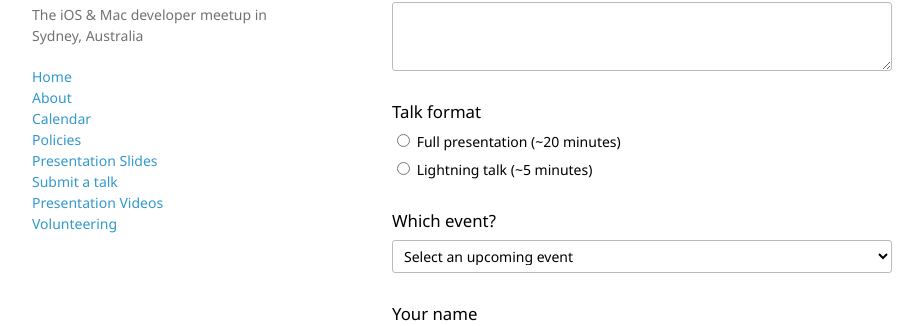
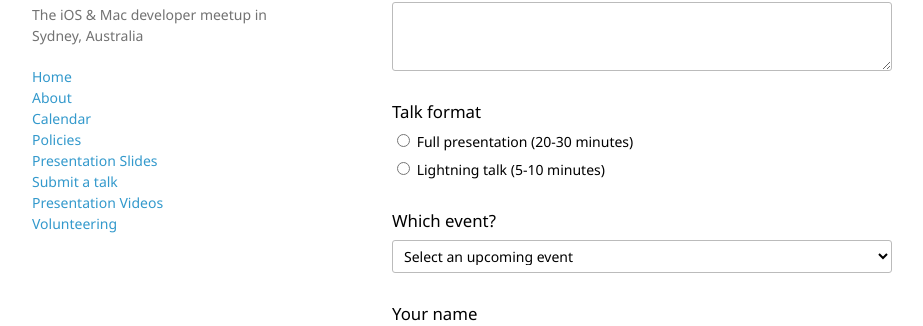
Before and after one commit to SydneyCocoaHeads/SydneyCocoaheads.github.io, a Jekyll site: the page built from submit-a-talk.md, in a window 1280 px wide and 1097 px high. Shown: the part 240-566 px from the top of the window, without its empty margins (178-1101 px from the left). Built offline with Jekyll 4.4.1, drawn with Linux system fonts in a browser that asks for light colours.

Commit message:
Talk submission form updates (#5)
* Add upcoming meetup dates for Jan and Feb

* Update wording of talk lengths to be clearer

* Fix indexing mismatch for Day of Week in Meetup widget

* Fix broken Meetup icon

```diff
--- a/index.html
+++ b/index.html
@@ -13,7 +13,7 @@ layout: default
   </div>
   <div class="meetup__widget" style="display: none;">
     <div class="meetup__branding">
-      <img class="meetup__favicon" src="http://www.meetup.com/favicon.ico" width="16" height="16">
+      <img class="meetup__favicon" src="/assets/meetup.ico" width="16" height="16">
       <a class="meetup__branding-link" href="http://www.meetup.com/">Meetup</a>
     </div>
     <h2 class="meetup__title"></h2>
--- a/submit-a-talk.md
+++ b/submit-a-talk.md
@@ -69,7 +69,7 @@ permalink: /submit-a-talk/
                     type="radio"
                     name="Format"
                     value="Full presentation"/>
-                Full presentation (~20 minutes)
+                Full presentation (20-30 minutes)
             </label>
         </div>
         <div class="form__radio-item">
@@ -80,7 +80,7 @@ permalink: /submit-a-talk/
                     type="radio"
                     name="Format"
                     value="Lightning talk">
-                Lightning talk (~5 minutes)
+                Lightning talk (5-10 minutes)
             </label>
         </div>
     </div>
```
Also changed, not shown: other parts of index.html (+1 -1 lines), other parts of submit-a-talk.md (+2 -0 lines), assets/meetup.ico (added).
